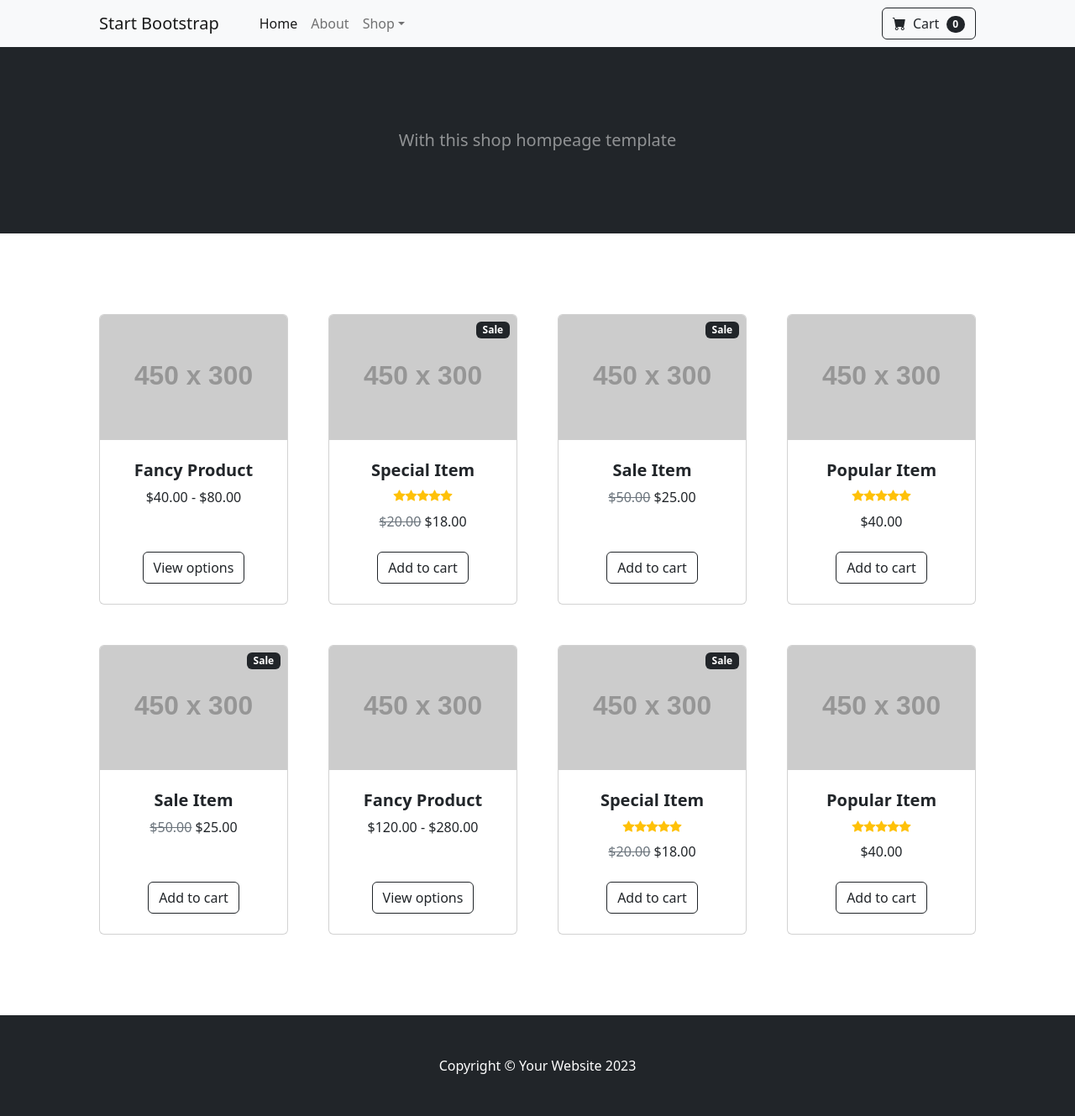
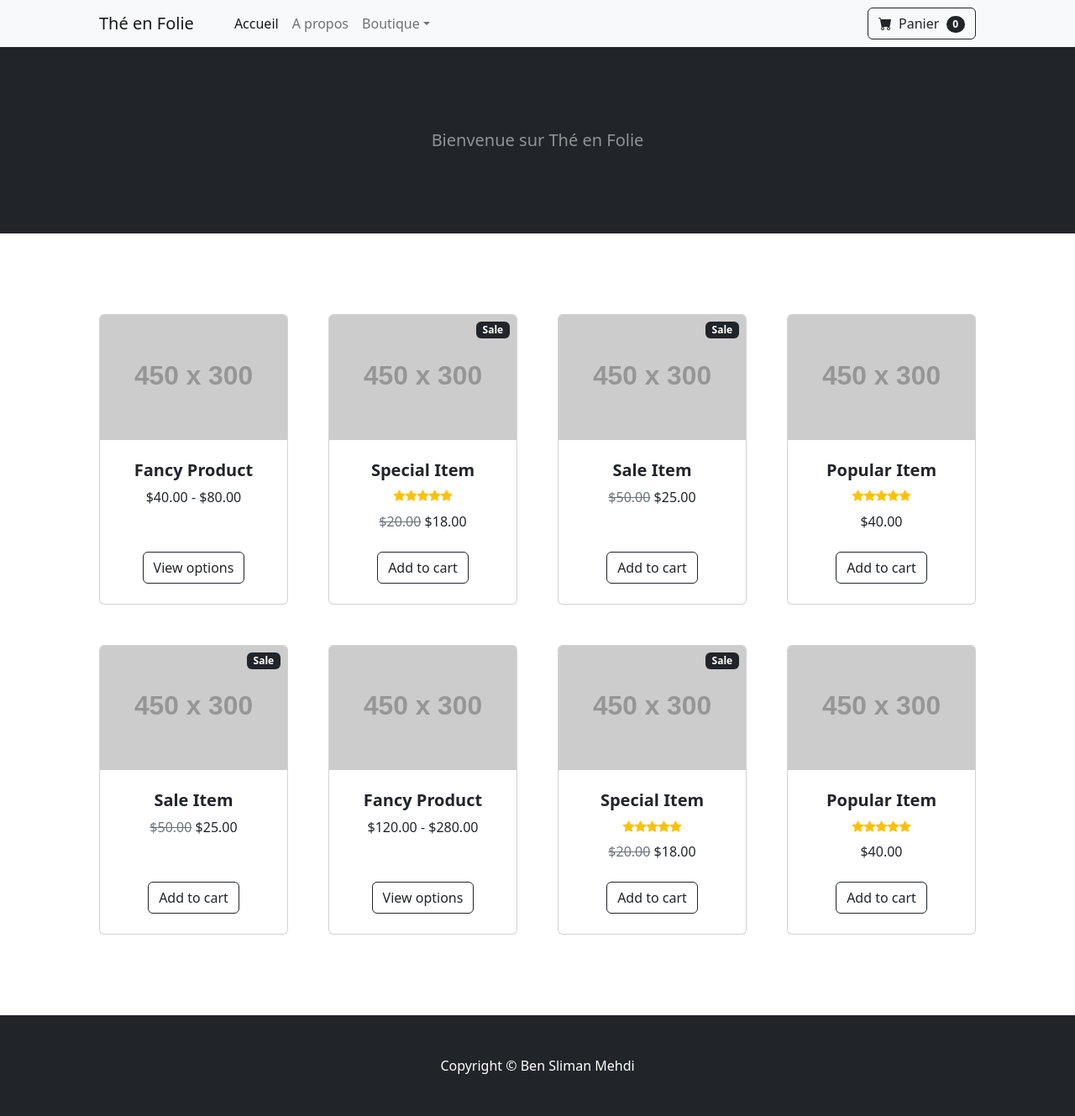
Before and after one commit to Mefude/Projet-Web23, a PHP site: page / in a window 1280 px wide. Shown: the whole page at 84% size. Run offline with PHP 8.4, Linux system fonts and the light colour scheme; grey boxes labelled with a size stand in for pictures from a placeholder-image service; data that the repository does not hold is empty; some libraries are stand-ins or nearby versions.

Commit message:
modif template

```diff
--- a/view/template.php
+++ b/view/template.php
@@ -5,38 +5,38 @@
         <meta name="viewport" content="width=device-width, initial-scale=1, shrink-to-fit=no" />
         <meta name="description" content="" />
         <meta name="author" content="" />
-        <title>Shop Homepage - Start Bootstrap Template</title>
+        <title>Thé en folie</title>
         <!-- Favicon-->
         <link rel="icon" type="image/x-icon" href="assets/favicon.ico" />
         <!-- Bootstrap icons-->
         <link href="https://cdn.jsdelivr.net/npm/bootstrap-icons@1.5.0/font/bootstrap-icons.css" rel="stylesheet" />
         <!-- Core theme CSS (includes Bootstrap)-->
-        <link href="css/styles.css" rel="stylesheet" />
+        <link href="/Public/css/styles.css" rel="stylesheet" />
     </head>
     <body>
         <!-- Navigation-->
         <nav class="navbar navbar-expand-lg navbar-light bg-light">
             <div class="container px-4 px-lg-5">
-                <a class="navbar-brand" href="#!">Start Bootstrap</a>
+                <a class="navbar-brand" href="#!">Thé en Folie</a>
                 <button class="navbar-toggler" type="button" data-bs-toggle="collapse" data-bs-target="#navbarSupportedContent" aria-controls="navbarSupportedContent" aria-expanded="false" aria-label="Toggle navigation"><span class="navbar-toggler-icon"></span></button>
                 <div class="collapse navbar-collapse" id="navbarSupportedContent">
                     <ul class="navbar-nav me-auto mb-2 mb-lg-0 ms-lg-4">
-                        <li class="nav-item"><a class="nav-link active" aria-current="page" href="#!">Home</a></li>
-                        <li class="nav-item"><a class="nav-link" href="#!">About</a></li>
+                        <li class="nav-item"><a class="nav-link active" aria-current="page" href="#!">Accueil</a></li>
+                        <li class="nav-item"><a class="nav-link" href="#!">A propos</a></li>
                         <li class="nav-item dropdown">
-                            <a class="nav-link dropdown-toggle" id="navbarDropdown" href="#" role="button" data-bs-toggle="dropdown" aria-expanded="false">Shop</a>
+                            <a class="nav-link dropdown-toggle" id="navbarDropdown" href="#" role="button" data-bs-toggle="dropdown" aria-expanded="false">Boutique</a>
                             <ul class="dropdown-menu" aria-labelledby="navbarDropdown">
-                                <li><a class="dropdown-item" href="#!">All Products</a></li>
+                                <li><a class="dropdown-item" href="#!">Articles</a></li>
                                 <li><hr class="dropdown-divider" /></li>
-                                <li><a class="dropdown-item" href="#!">Popular Items</a></li>
-                                <li><a class="dropdown-item" href="#!">New Arrivals</a></li>
+                                <li><a class="dropdown-item" href="#!">Se connecter</a></li>
+                                <li><a class="dropdown-item" href="#!">S'enregistrer</a></li>
                             </ul>
                         </li>
                     </ul>
                     <form class="d-flex">
                         <button class="btn btn-outline-dark" type="submit">
                             <i class="bi-cart-fill me-1"></i>
-                            Cart
+                            Panier
                             <span class="badge bg-dark text-white ms-1 rounded-pill">0</span>
                         </button>
                     </form>
@@ -48,7 +48,7 @@
             <div class="container px-4 px-lg-5 my-5">
                 <div class="text-center text-white">
                     <h1 class="display-4 fw-bolder"><?php echo $title;  ?></h1>
-                    <p class="lead fw-normal text-white-50 mb-0">With this shop hompeage template</p>
+                    <p class="lead fw-normal text-white-50 mb-0">Bienvenue sur Thé en Folie</p>
                 </div>
             </div>
         </header>
@@ -257,7 +257,7 @@
         </section>
         <!-- Footer-->
         <footer class="py-5 bg-dark">
-            <div class="container"><p class="m-0 text-center text-white">Copyright &copy; Your Website 2023</p></div>
+            <div class="container"><p class="m-0 text-center text-white">Copyright &copy; Ben Sliman Mehdi</p></div>
         </footer>
         <!-- Bootstrap core JS-->
         <script src="https://cdn.jsdelivr.net/npm/bootstrap@5.2.3/dist/js/bootstrap.bundle.min.js"></script>
```
